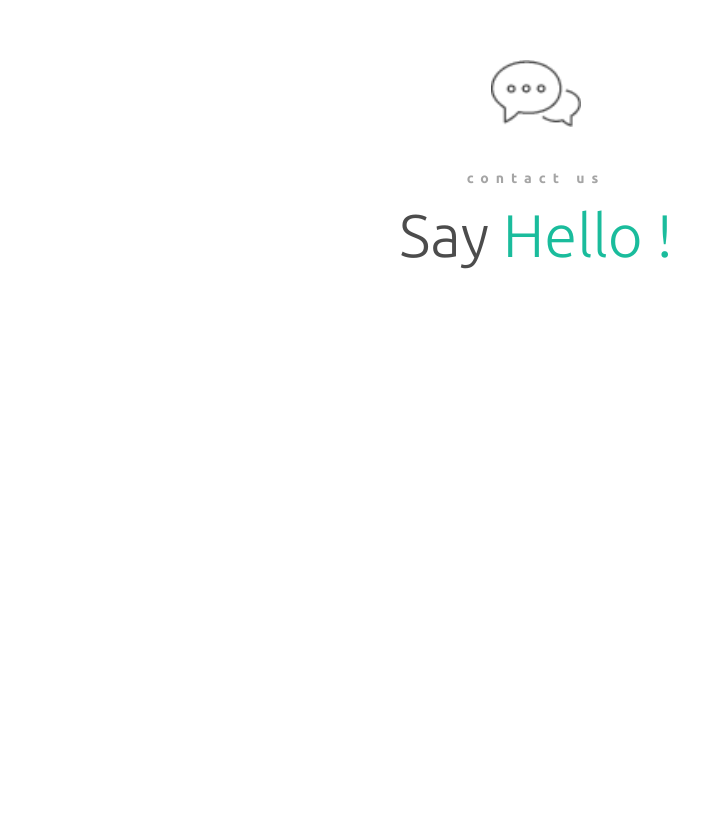
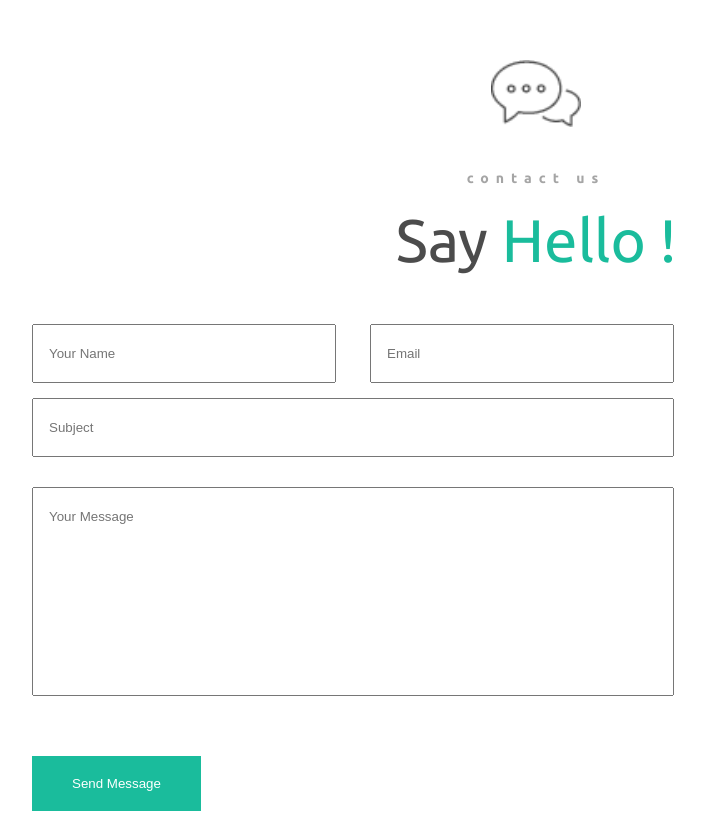
Before and after one commit to petrychenkodev/footer_say_hello, a plain HTML site: page footer.html in a window 1280 px wide. Shown: the whole page, without its empty margins (104-809 px from the left). Drawn offline with Linux system fonts and the light colour scheme.

Commit message:
form added

```diff
--- a/footer.html
+++ b/footer.html
@@ -10,7 +10,16 @@
 	<section class="footer__top">
 		<img src="img/pic1.png" alt="conversation" width="90" height="67">
 		<p class="footer__smalltext">contact us</p>
-		<h3 class="footer__name"> Say <span>Hello !</span></h3>
+		<h3 > <a href="#" class="footer__name">Say <span>Hello !</span></a></h3>
+	</section>
+	<section class="form">
+		<form>
+			<input type="text" name="name" placeholder="Your Name" class="form__name">
+			<input type="text" name="email" placeholder="Email" class="form__email"><br>
+			<input type="text" name="subject" placeholder="Subject" class="form__subject"><br>
+			<input type="text" name="message" placeholder="Your Message" class="form__message"><br>
+			<input type="submit" name="submit" value="Send Message" class="form__submit">
+		</form>
 	</section>
 
 </body>
--- a/style.css
+++ b/style.css
@@ -15,10 +15,44 @@
 .footer__name{
 	font-family: 'Ubuntu', sans-serif;
 	font-weight: lighter;
+	display: block;
 	margin-top: -25px;
 	font-size: 60px;
 	color: #4c4c4c;
+	text-decoration: none;
 }
 .footer__name span{
 	color: #1abc9c;
 }
+.form__name{
+	width: 285px;
+	padding: 20px 0 20px 15px;
+	margin-bottom: 15px;
+}
+.form__email{
+	margin-left: 30px;
+	width: 285px;
+	padding: 20px 0 20px 15px;
+	margin-bottom: 15px;
+}
+.form__subject{
+	width: 623px;
+	padding: 20px 0 20px 15px;
+	margin-bottom: 30px;
+}
+.form__message{
+	width: 623px;
+	padding: 20px 0 170px 15px;
+}
+.form__submit{
+	margin-top: 60px;
+	background-color: #1abc9c;
+	color: white;
+	padding:20px 40px;
+	border: none;
+	cursor: pointer;
+}
+.form{
+	margin-top: 50px;
+	margin-left: 10vw;
+}
```
